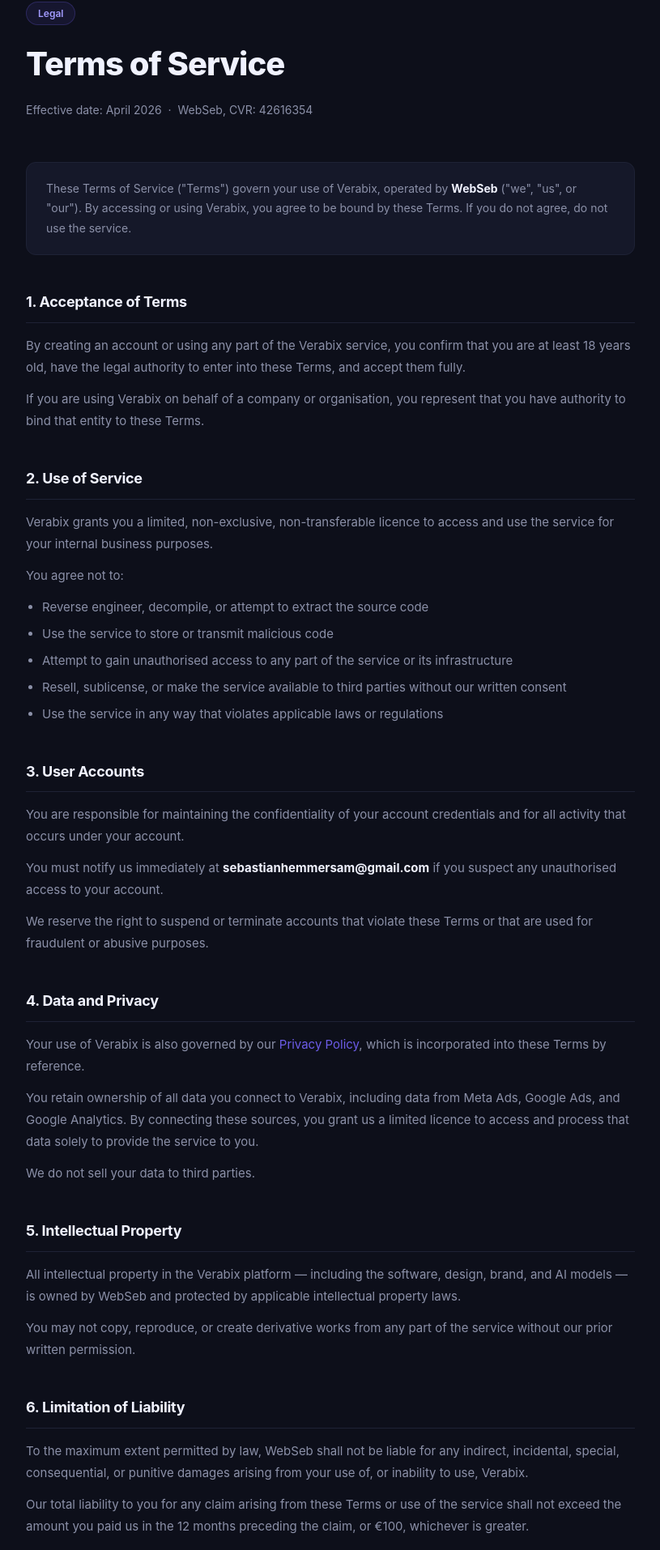
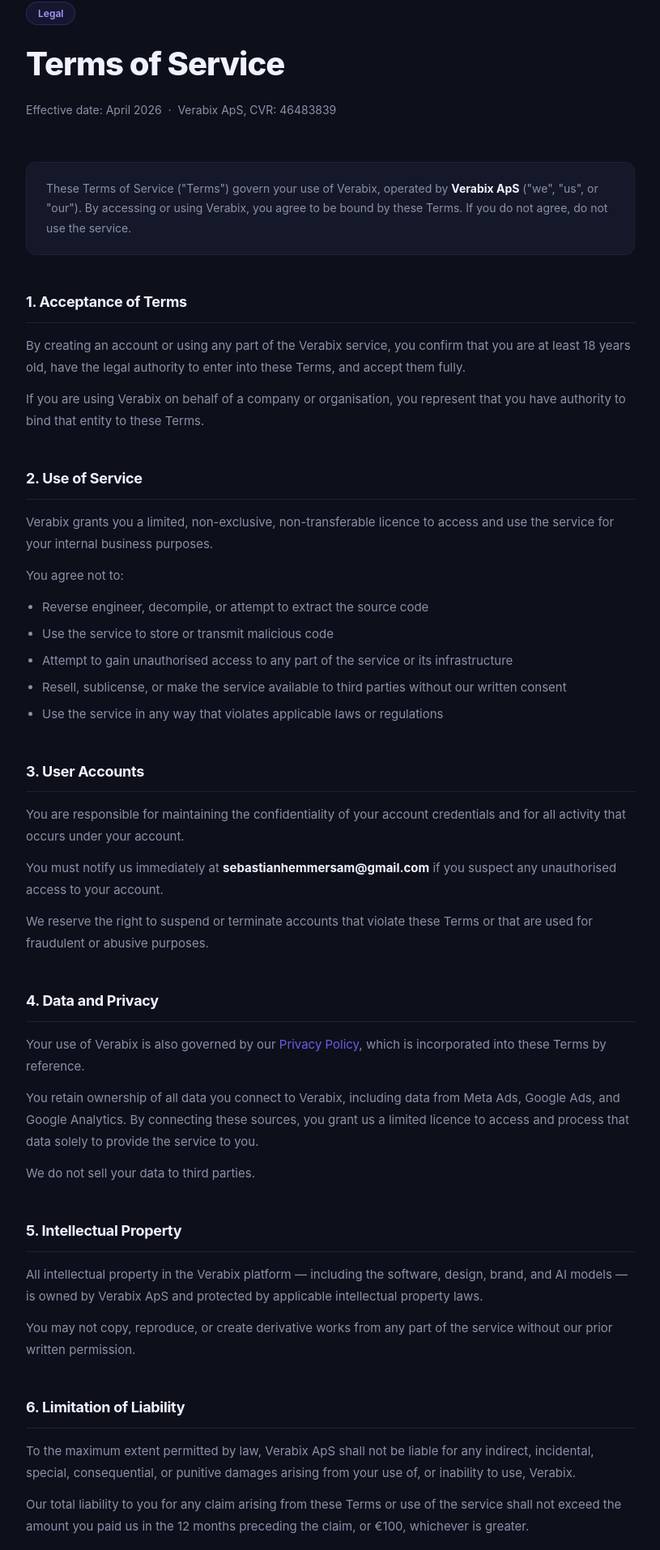
Before and after one commit to SebastianJuelHemmersam/verabix-landing, a Next.js app: page /terms in a window 1280 px wide. Shown: the part 119-2033 px from the top of the page at 81% size, without its empty margins (232-1047 px from the left). Built offline with nearby package versions, Linux system fonts and the light colour scheme.

Commit message:
Update company name to Verabix ApS, CVR to 46483839

```diff
--- a/src/app/terms/page.tsx
+++ b/src/app/terms/page.tsx
@@ -91,7 +91,7 @@
             Terms of Service
           </h1>
           <p style={{ fontSize: '14px', color: MUTED }}>
-            Effective date: April 2026 &nbsp;·&nbsp; WebSeb, CVR: 42616354
+            Effective date: April 2026 &nbsp;·&nbsp; Verabix ApS, CVR: 46483839
           </p>
         </div>
 
@@ -101,7 +101,7 @@
           padding: '20px 24px', marginBottom: '44px',
           fontSize: '14px', color: MUTED, lineHeight: '1.75',
         }}>
-          These Terms of Service ("Terms") govern your use of Verabix, operated by <strong style={{ color: TEXT }}>WebSeb</strong> ("we", "us", or "our"). By accessing or using Verabix, you agree to be bound by these Terms. If you do not agree, do not use the service.
+          These Terms of Service ("Terms") govern your use of Verabix, operated by <strong style={{ color: TEXT }}>Verabix ApS</strong> ("we", "us", or "our"). By accessing or using Verabix, you agree to be bound by these Terms. If you do not agree, do not use the service.
         </div>
 
         <Section title="1. Acceptance of Terms">
@@ -134,12 +134,12 @@
         </Section>
 
         <Section title="5. Intellectual Property">
-          <P>All intellectual property in the Verabix platform — including the software, design, brand, and AI models — is owned by WebSeb and protected by applicable intellectual property laws.</P>
+          <P>All intellectual property in the Verabix platform — including the software, design, brand, and AI models — is owned by Verabix ApS and protected by applicable intellectual property laws.</P>
           <P>You may not copy, reproduce, or create derivative works from any part of the service without our prior written permission.</P>
         </Section>
 
         <Section title="6. Limitation of Liability">
-          <P>To the maximum extent permitted by law, WebSeb shall not be liable for any indirect, incidental, special, consequential, or punitive damages arising from your use of, or inability to use, Verabix.</P>
+          <P>To the maximum extent permitted by law, Verabix ApS shall not be liable for any indirect, incidental, special, consequential, or punitive damages arising from your use of, or inability to use, Verabix.</P>
           <P>Our total liability to you for any claim arising from these Terms or use of the service shall not exceed the amount you paid us in the 12 months preceding the claim, or €100, whichever is greater.</P>
           <P>The service is provided "as is" and "as available" without warranties of any kind, express or implied.</P>
         </Section>
@@ -164,8 +164,8 @@
             background: SURFACE, border: `1px solid ${BORDER}`, borderRadius: '10px',
             padding: '18px 22px', fontSize: '14px', color: MUTED, lineHeight: '1.9',
           }}>
-            <strong style={{ color: TEXT }}>WebSeb</strong><br />
-            CVR: 42616354<br />
+            <strong style={{ color: TEXT }}>Verabix ApS</strong><br />
+            CVR: 46483839<br />
             Klostervej 23, 1. th<br />
             5000 Odense C, Denmark<br />
             <a href="mailto:sebastianhemmersam@gmail.com" style={{ color: PURPLE }}>
```
Also changed, not shown: src/app/privacy/page.tsx (+4 -4 lines).
